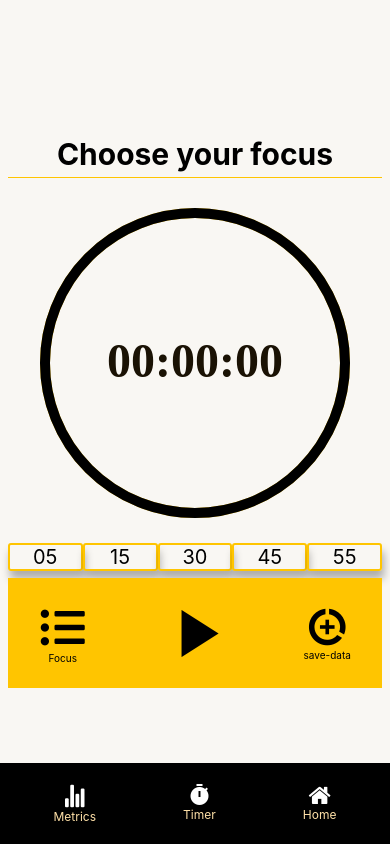
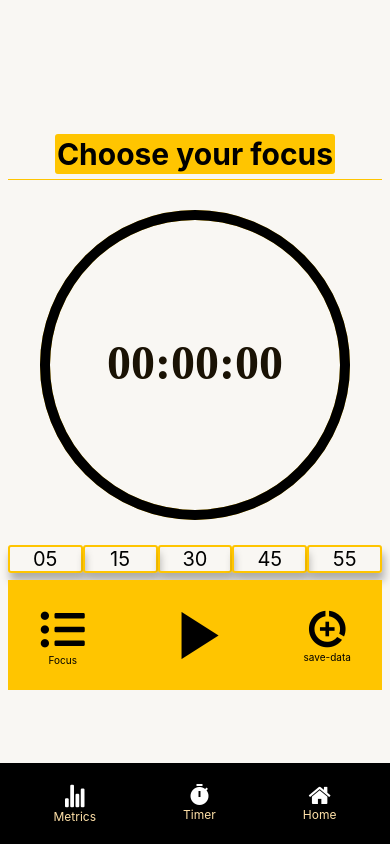
Before and after one commit to Lenindelrionicaragua/HabitTrackerAppFront, a React Native app: screen /StopwatchScreen in a window 390 px wide. Built offline with nearby package versions, Linux system fonts and the light colour scheme; what expo-web-browser would draw is missing.

Commit message:
feat: Make focusTitle a button and remove focus activity selection from left button
- Changed focusTitle to a button for improved usability
- Removed the responsibility of choosing focus activity from the left button

```diff
--- a/screens/StopwatchScreen/StopwatchScreen.js
+++ b/screens/StopwatchScreen/StopwatchScreen.js
@@ -5,7 +5,7 @@ import { Colors } from "../../styles/AppStyles";
 import { MaterialIcons, AntDesign, FontAwesome5 } from "@expo/vector-icons";
 import {
   StyledContainer,
-  PageTitle,
+  FocusTitle,
   Line,
   StyledButtonLeft,
   StyledButtonRight,
@@ -193,11 +193,11 @@ const StopwatchScreen = () => {
 
   return (
     <StyledContainer>
-      <PageTitle>
+      <FocusTitle onPress={handleActivityChange}>
         {activityIndex === null
           ? "Choose your focus"
           : activities[activityIndex]}
-      </PageTitle>
+      </FocusTitle>
       <Line />
       <View style={styles.svgContainer}>
         <Svg height="360" width="360" viewBox="0 0 360 360">
--- a/screens/StopwatchScreen/StopwatchScreenStyles.js
+++ b/screens/StopwatchScreen/StopwatchScreenStyles.js
@@ -21,24 +21,18 @@ export const StyledContainer = styled(SafeAreaView)`
   padding-bottom: ${paddingBottom};
 `;
 
-export const PageTitle = styled(Text)`
+export const FocusTitle = styled(Text)`
   font-size: 30px;
   text-align: center;
   font-weight: bold;
   color: ${black};
+  background-color: ${orange};
   margin-top: 0px;
-  padding-bottom: 0%;
+
   margin-bottom: 0%;
-`;
-
-export const FocusTitle = styled(Text)`
-  font-size: 18px;
-  text-align: center;
-  align-self: center;
-  margin-bottom: 0px;
-  letter-spacing: 1px;
-  font-weight: bold;
-  color: ${grey};
+  border-width: 2px;
+  border-radius: 3px;
+  border-color: ${orange};
 `;
 
 export const Line = styled(View)`
```
Also changed, not shown: 2 other files (tests, documents, lock files or other folders).
